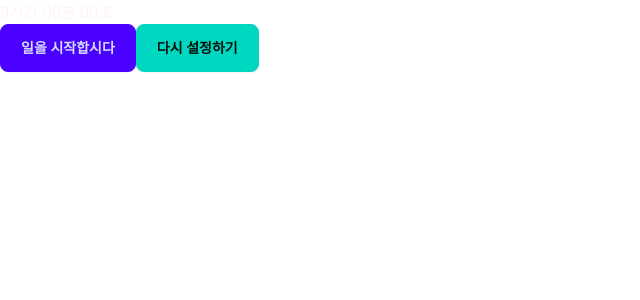
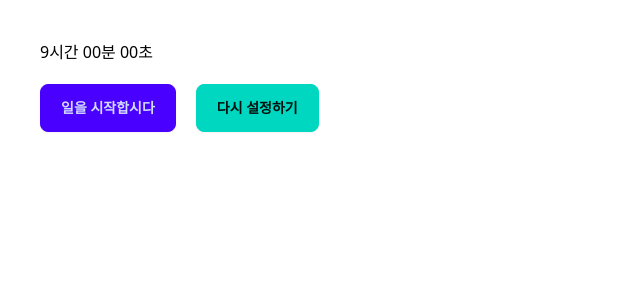
Before and after one commit to tyange/chulgeun-frontend, a React (Vite) app: page /main in a window 1280 px wide. Shown: the top 300 px of the page, without its empty margins (0-640 px from the left). Built offline with nearby package versions, Linux system fonts and the light colour scheme.

Commit message:
Timer with Box 컴포넌트

```diff
--- a/src/components/Timer.tsx
+++ b/src/components/Timer.tsx
@@ -88,7 +88,8 @@ export default function Timer() {
   return (
     <>
       <div>
-        <p className="text-red-50">{remainingTimeString}</p>
+        <p className="mb-5">{remainingTimeString}</p>
+        <div className="flex gap-5">
           <Button
             isShow={workDoneAt === null}
             label="일을 시작합시다"
@@ -102,7 +103,7 @@ export default function Timer() {
           />
           <Button
             isShow={workDoneAt !== null && delay !== 0}
-          label="일을 시작합시다"
+            label="그만 멈추기"
             color={Colors.secondary}
             onClick={restartHandler}
           />
@@ -112,6 +113,7 @@ export default function Timer() {
             onClick={resetHandler}
           />
         </div>
+      </div>
     </>
   );
 }
--- a/src/components/ui/Box.tsx
+++ b/src/components/ui/Box.tsx
@@ -7,7 +7,7 @@ type BoxProps = {
 
 export default function Box({ comingSoon = false, children }: BoxProps) {
   return (
-    <div className="flex items-center justify-center rounded-lg bg-white bg-opacity-90 p-10 text-black">
+    <div className="flex w-fit items-center justify-center rounded-lg bg-white bg-opacity-90 p-10 text-black">
       {comingSoon ? "Coming Soon!" : children}
     </div>
   );
--- a/src/pages/MainPage.tsx
+++ b/src/pages/MainPage.tsx
@@ -1,5 +1,10 @@
 import Timer from "@/components/Timer";
+import Box from "@/components/ui/Box";
 
 export default function MainPage() {
-  return <Timer />;
+  return (
+    <Box>
+      <Timer />
+    </Box>
+  );
 }
```
Lines whose indentation alone changed are shown as unchanged.
